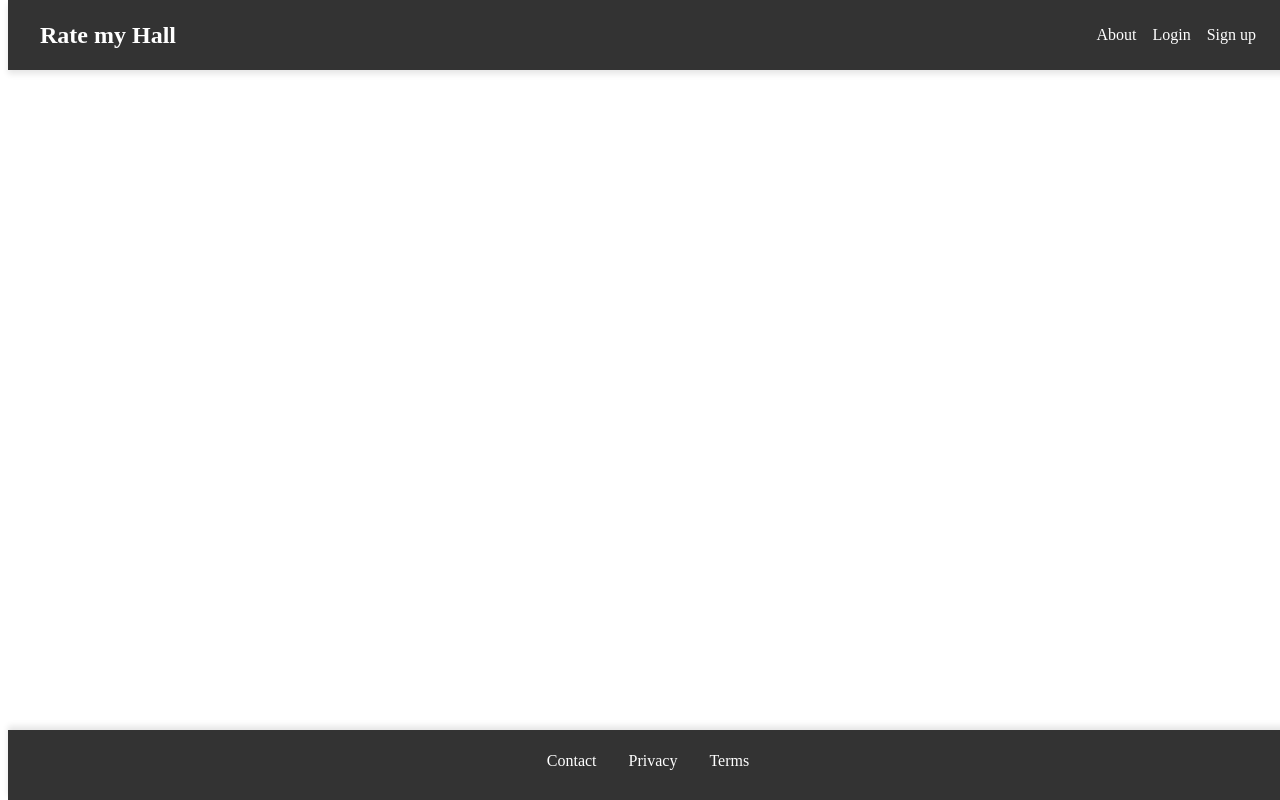
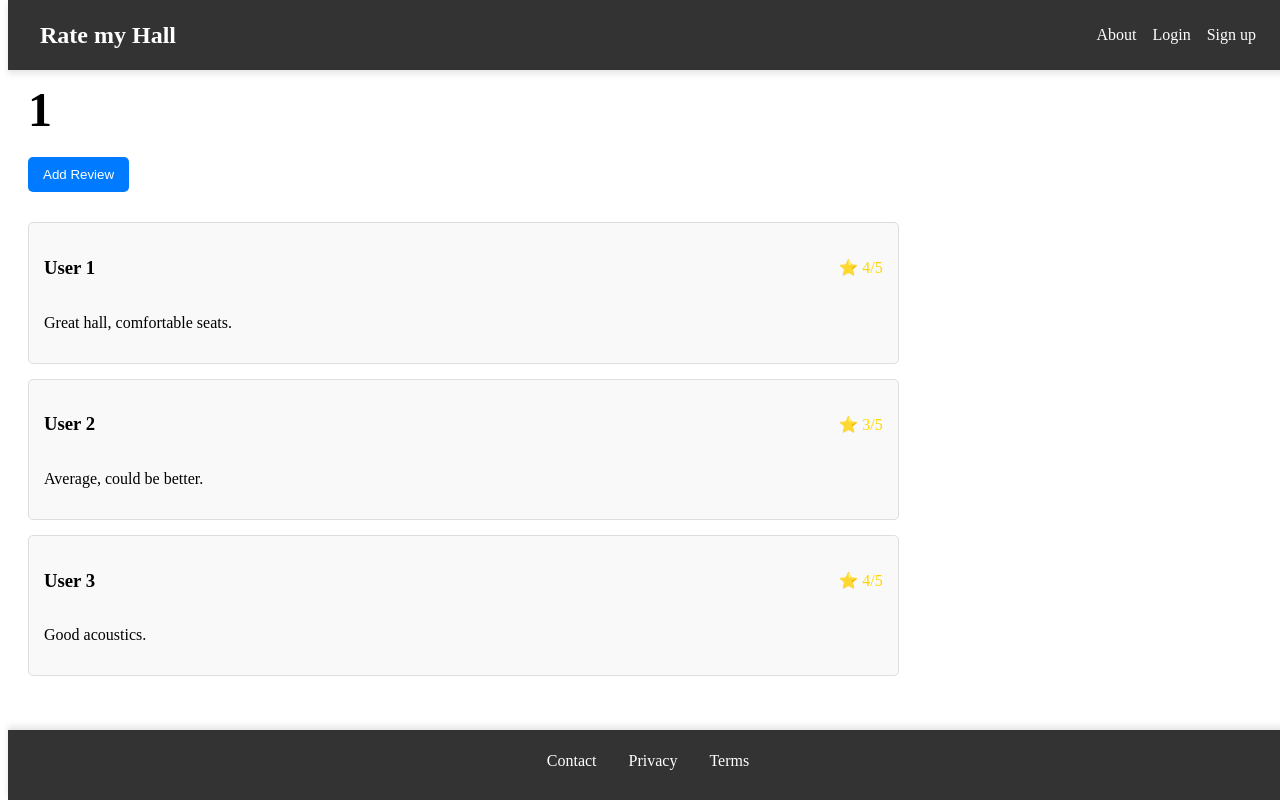
Before and after one commit to Cpoing/ratemyhall, a React (Vite) app: page /building/1/1 in a window 1280 px wide. Built offline with nearby package versions, Linux system fonts and the light colour scheme.

Commit message:
added lecture hall detalis page

```diff
--- a/src/App.tsx
+++ b/src/App.tsx
@@ -4,6 +4,7 @@ import Home from "./pages/Home/Home";
 import Header from "./components/Header/Header";
 import Footer from "./components/Footer/Footer";
 import SearchResults from "./pages/searchResults/searchResults";
+import LectureHallDetails from "./pages/LectureHallDetails/LectureHallDetails";
 
 const App: React.FC = () => {
   return (
@@ -14,6 +15,7 @@ const App: React.FC = () => {
           <Routes>
             <Route path="/" Component={Home} />
             <Route path="/search" Component={SearchResults} />
+            <Route path="/building/:id/:name" Component={LectureHallDetails} />
           </Routes>
         </div>
         <Footer />
--- a/src/components/BuildingCard/BuildingCard.tsx
+++ b/src/components/BuildingCard/BuildingCard.tsx
@@ -18,7 +18,7 @@ const BuildingCard: React.FC<BuildingCardProps> = ({
   const navigate = useNavigate();
 
   const handleClick = () => {
-    navigate(`/reviews/${id}`);
+    navigate(`/building/${id}/${encodeURIComponent(name)}`);
   };
 
   return (
--- a/src/pages/Home/Home.tsx
+++ b/src/pages/Home/Home.tsx
@@ -1,17 +1,18 @@
 import React, { useState } from "react";
 import SearchBar from "../../components/SearchBar/SearchBar";
 import BuildingCard from "../../components/BuildingCard/BuildingCard";
+import { Link } from "react-router-dom";
 import "./Home.css";
 
 const buildings = [
   {
-    id: "1",
+    id: 1,
     name: "PSE 210",
     rating: 4,
     reviews: 12,
   },
   {
-    id: "2",
+    id: 2,
     name: "LAS B",
     rating: 4,
     reviews: 24,
--- /dev/null
+++ b/src/pages/LectureHallDetails/LectureHallDetails.css
@@ -0,0 +1,56 @@
+.lecture-hall-details {
+  padding: 20px;
+  max-width: 800px;
+  margin: 0 auto;
+}
+
+.lecture-wrapper {
+  margin-left: 20px;
+}
+
+button {
+  background-color: #007bff;
+  color: white;
+  padding: 10px 15px;
+  border: none;
+  border-radius: 5px;
+  cursor: pointer;
+  margin-bottom: 20px;
+}
+
+button:hover {
+  background-color: #0056b3;
+}
+
+h1 {
+  padding-top: 50px;
+  font-size: 3rem;
+  margin-bottom: 20px;
+}
+
+.reviews {
+  display: flex;
+  flex-direction: column;
+  gap: 15px;
+  width: 70%;
+  margin-top: 10px;
+}
+
+.review-card {
+  padding: 15px;
+  border: 1px solid #ddd;
+  border-radius: 5px;
+  background-color: #f9f9f9;
+}
+
+.review-header {
+  display: flex;
+  justify-content: space-between;
+  align-items: center;
+  margin-bottom: 10px;
+}
+
+.review-rating {
+  font-size: 1rem;
+  color: gold;
+}
--- /dev/null
+++ b/src/pages/LectureHallDetails/LectureHallDetails.tsx
@@ -0,0 +1,35 @@
+import React from "react";
+import { useParams } from "react-router-dom";
+import "./LectureHallDetails.css";
+
+const LectureHallDetails: React.FC = () => {
+  const { name } = useParams<{ name: string }>();
+
+  const reviews = [
+    { user: "User 1", rating: 4, text: "Great hall, comfortable seats." },
+    { user: "User 2", rating: 3, text: "Average, could be better." },
+    { user: "User 3", rating: 4, text: "Good acoustics." },
+  ];
+
+  return (
+    <div className="Lecture-hall-details">
+      <div className="lecture-wrapper">
+        <h1>{name}</h1>
+        <button className="add-review-button">Add Review</button>
+        <div className="reviews">
+          {reviews.map((review, index) => (
+            <div key={index} className="review-card">
+              <div className="review-header">
+                <h3>{review.user}</h3>
+                <div className="review-rating">⭐ {review.rating}/5</div>
+              </div>
+              <p>{review.text}</p>
+            </div>
+          ))}
+        </div>
+      </div>
+    </div>
+  );
+};
+
+export default LectureHallDetails;
--- a/src/pages/searchResults/searchResults.css
+++ b/src/pages/searchResults/searchResults.css
@@ -12,5 +12,4 @@
   display: flex;
   flex-direction: column;
   gap: 15px;
-  width: 80%;
 }
```
